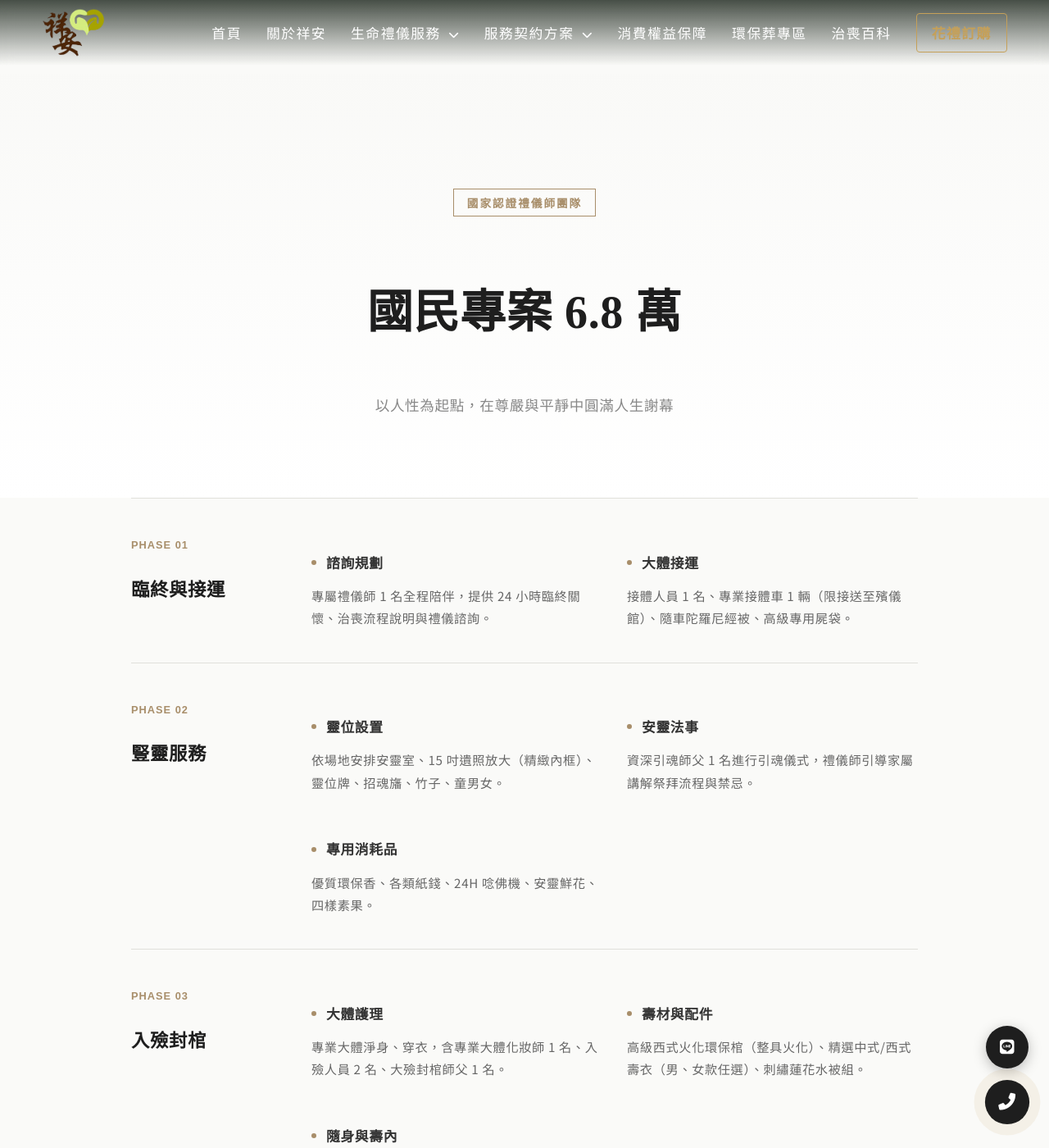
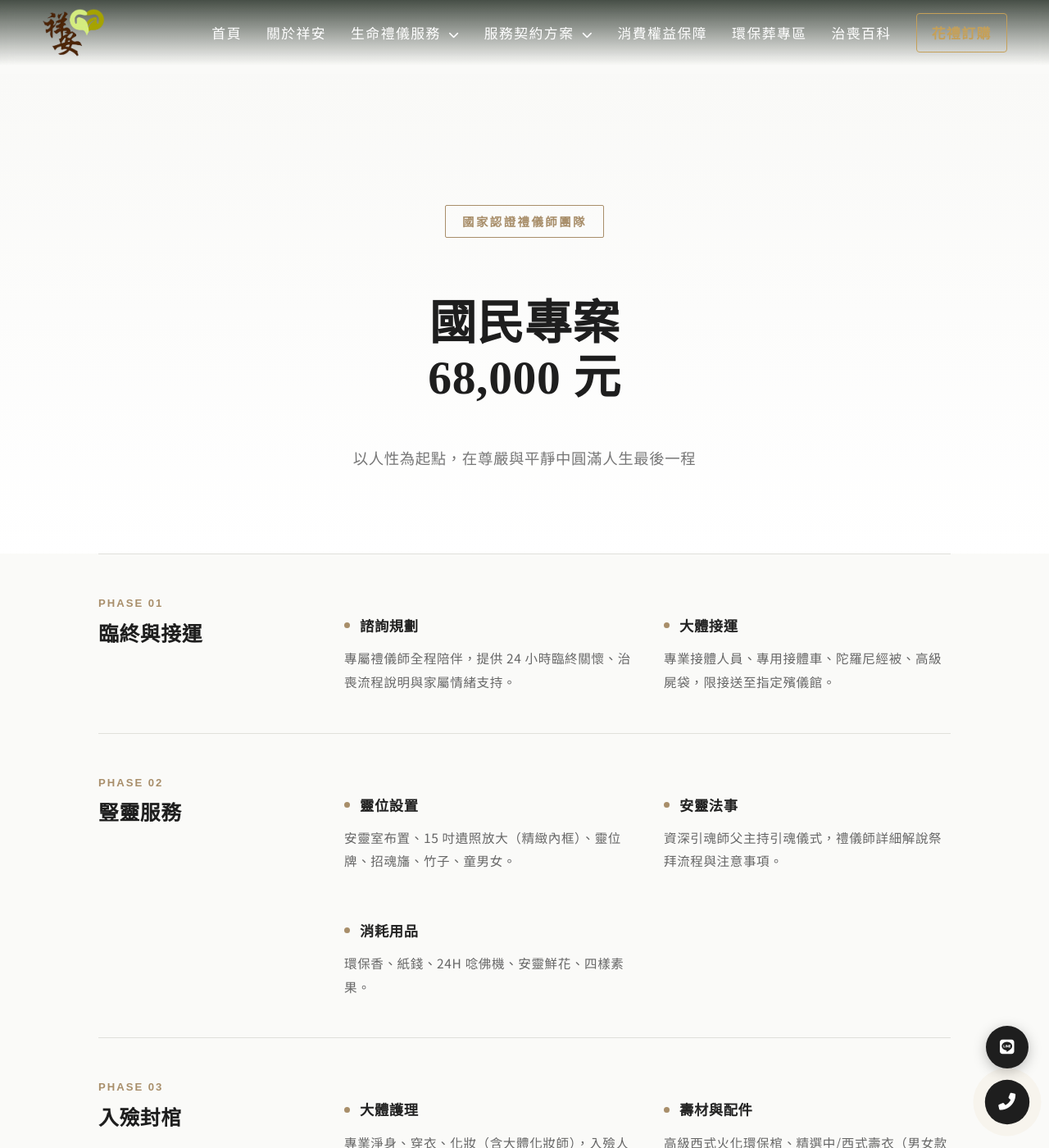
Before and after one commit to Shiangan/Shiangan, a Jekyll site: the page built from deed01.html, in a window 1280 px wide and 1400 px high. Shown: the whole window at 82% size. Built offline with Jekyll 4.4.1, drawn with Linux system fonts in a browser that asks for light colours; some web fonts are replaced; some of the changed text lies outside the part shown.

Commit message:
Update deed01.html

```diff
--- a/deed01.html
+++ b/deed01.html
@@ -2,29 +2,33 @@
 layout: null
 permalink: /deed01.html/
 ---
+
 <!DOCTYPE html>
 <html lang="zh-Hant-TW">
 <head>
     <meta charset="utf-8">
     <meta http-equiv="X-UA-Compatible" content="IE=edge">
-    <meta name="viewport" content="width=device-width, initial-scale=1">
+    <meta name="viewport" content="width=device-width, initial-scale=1.0">
 
-    <title>國民專案 6.8萬 | 祥安生命 - 新北台北桃園專業殯葬禮儀服務</title>
-    <meta name="description" content="祥安生命「國民專案」售價 68,000 元，提供最透明的禮儀服務清單。包含臨終關懷、大體接運、靈位設置、入殮封棺及告別奠禮，由國家認證禮儀師全程守護，服務範圍涵蓋北北基桃。">
+    <title>國民專案 68,000 元｜祥安生命 - 新北・台北・桃園專業殯葬禮儀服務</title>
+    <meta name="description" content="祥安生命「國民專案」68,000 元，提供最透明完整的治喪服務。含臨終關懷、大體接運、入殮封棺、告別奠禮、火化晉塔，由國家認證禮儀師全程守護，服務範圍涵蓋北北基桃。">
+    <meta name="keywords" content="殯葬, 國民專案, 68,000, 告別式, 火化, 禮儀社, 新北, 台北, 桃園">
+    <meta name="robots" content="index, follow">
 
     {% include head.html %}
 
     <script type="application/ld+json">
     {
-      "@context": "https://schema.org/",
-      "@type": "Product",
+      "@context": "https://schema.org",
+      "@type": "Service",
       "name": "祥安生命 國民專案",
-      "image": "{{ site.url }}{{ site.baseurl }}/images/og-default.jpg",
-      "description": "專業、尊嚴、透明的 6.8 萬國民禮儀專案，含完整治喪流程。",
-      "brand": {
-        "@type": "Brand",
-        "name": "祥安生命"
+      "description": "專業、透明、尊嚴的 68,000 元完整治喪服務，由國家認證禮儀師全程陪伴。",
+      "provider": {
+        "@type": "Organization",
+        "name": "祥安生命",
+        "url": "{{ site.url }}"
       },
+      "areaServed": ["新北市", "台北市", "桃園市", "基隆市"],
       "offers": {
         "@type": "Offer",
         "url": "{{ page.url | absolute_url }}",
@@ -40,148 +44,156 @@
         :root {
             --soft-bg: #F9F9F7;
             --border-color: #E0E0DB;
-            --accent: #a88e6a; /* 沿用您的品牌金 */
+            --accent: #a88e6a;
             --deep-ink: #1e1e1e;
+            --text-light: #666;
         }
 
-        /* 頂部視覺區 */
         .plan-hero {
-            padding: 140px 0 80px;
-            background: linear-gradient(rgba(249, 249, 247, 0.8), rgba(255, 255, 255, 1));
+            padding: 160px 20px 100px;
+            background: linear-gradient(to bottom, rgba(249,249,247,0.95), #ffffff);
             text-align: center;
+            position: relative;
         }
 
         .plan-badge {
             display: inline-block;
             border: 1px solid var(--accent);
             color: var(--accent);
-            padding: 4px 16px;
-            font-size: 0.85rem;
-            letter-spacing: 2px;
-            margin-bottom: 20px;
+            padding: 6px 20px;
+            font-size: 0.9rem;
+            letter-spacing: 2.5px;
             font-weight: 700;
+            border-radius: 2px;
+            margin-bottom: 24px;
         }
 
-        /* 契約內容容器 */
         .contract-wrapper {
-            max-width: 1000px;
-            margin: 0 auto 100px;
-            padding: 0 20px;
+            max-width: 1080px;
+            margin: 0 auto;
+            padding: 0 20px 120px;
         }
 
-        /* 分類塊設計 */
         .contract-section {
             display: grid;
-            grid-template-columns: 220px 1fr;
+            grid-template-columns: 240px 1fr;
+            gap: 60px;
             border-top: 1px solid var(--border-color);
-            padding: 40px 0;
+            padding: 48px 0;
         }
 
         .section-info h3 {
             font-family: 'Noto Serif TC', serif;
-            font-size: 1.4rem;
+            font-size: 1.55rem;
             color: var(--deep-ink);
-            margin-bottom: 10px;
+            margin: 0 0 8px 0;
         }
 
-        .section-info .item-count {
+        .item-count {
             font-family: 'Work Sans', sans-serif;
-            font-size: 0.8rem;
+            font-size: 0.82rem;
             color: var(--accent);
-            letter-spacing: 1px;
+            letter-spacing: 2px;
             font-weight: 700;
+            display: block;
+            margin-bottom: 4px;
         }
 
-        /* 細項清單 */
         .detail-list {
             display: grid;
-            grid-template-columns: 1fr 1fr;
-            gap: 30px;
+            grid-template-columns: repeat(auto-fit, minmax(320px, 1fr));
+            gap: 32px 40px;
         }
 
         .detail-item h4 {
-            font-size: 1.05rem;
+            font-size: 1.08rem;
             font-weight: 700;
-            color: #333;
-            margin-bottom: 12px;
+            color: #222;
+            margin-bottom: 10px;
             display: flex;
             align-items: center;
         }
 
         .detail-item h4::before {
             content: "";
-            width: 6px;
-            height: 6px;
+            width: 7px;
+            height: 7px;
             background: var(--accent);
+            border-radius: 50%;
             margin-right: 12px;
-            border-radius: 50%;
+            flex-shrink: 0;
         }
 
         .detail-item p {
-            font-size: 0.95rem;
-            line-height: 1.8;
-            color: #666;
+            font-size: 0.97rem;
+            line-height: 1.85;
+            color: var(--text-light);
             margin: 0;
         }
 
-        /* 總價區 */
         .price-summary {
             background: var(--deep-ink);
             color: #fff;
-            padding: 80px 40px;
+            padding: 100px 40px 90px;
             text-align: center;
-            margin-top: 40px;
             position: relative;
             overflow: hidden;
+            margin: 60px 0;
         }
 
         .price-summary h2 {
             font-family: 'Noto Serif TC', serif;
-            font-size: 2.5rem;
-            letter-spacing: 4px;
-            margin-bottom: 10px;
-        }
-
-        .price-summary p {
-            opacity: 0.7;
-            font-size: 1rem;
-            letter-spacing: 2px;
+            font-size: 2.8rem;
+            letter-spacing: 6px;
+            margin: 12px 0 16px;
         }
 
         .watermark {
             position: absolute;
-            font-size: 8rem;
-            font-weight: 900;
-            color: rgba(255,255,255,0.03);
             top: 50%;
             left: 50%;
             transform: translate(-50%, -50%);
+            font-size: 9.5rem;
+            font-weight: 900;
+            color: rgba(255,255,255,0.04);
             white-space: nowrap;
             pointer-events: none;
+            user-select: none;
         }
 
-        /* 備註卡片 */
         .note-card {
             background: var(--soft-bg);
-            padding: 40px;
-            margin-top: 40px;
-            border-radius: 4px;
-            border-left: 4px solid var(--accent);
+            padding: 48px;
+            border-radius: 6px;
+            border-left: 5px solid var(--accent);
+            box-shadow: 0 4px 20px rgba(0,0,0,0.04);
         }
 
         .note-card h5 {
-            font-weight: 700;
-            font-size: 1.1rem;
-            margin-bottom: 15px;
+            font-size: 1.15rem;
+            margin-bottom: 20px;
             color: var(--deep-ink);
         }
 
+        /* 提升可讀性 */
+        ul {
+            padding-left: 22px;
+        }
+
         @media (max-width: 768px) {
-            .contract-section { grid-template-columns: 1fr; gap: 20px; padding: 30px 0; }
-            .detail-list { grid-template-columns: 1fr; gap: 20px; }
-            .plan-hero { padding: 100px 0 50px; }
-            .plan-hero h1 { font-size: 2.2rem !important; }
-            .price-summary h2 { font-size: 1.8rem; }
+            .contract-section {
+                grid-template-columns: 1fr;
+                gap: 24px;
+                padding: 40px 0;
+            }
+            .detail-list {
+                grid-template-columns: 1fr;
+                gap: 28px;
+            }
+            .plan-hero { padding: 120px 20px 70px; }
+            .plan-hero h1 { font-size: 2.35rem !important; }
+            .price-summary h2 { font-size: 2.1rem; }
+            .price-summary { padding: 80px 20px; }
         }
     </style>
 </head>
@@ -192,15 +204,19 @@
     <main>
         <section class="plan-hero">
             <div class="wrapper">
-                <span class="plan-badge reveal">國家認證禮儀師團隊</span>
-                <h1 class="reveal" style="font-family: 'Noto Serif TC', serif; font-size: 3.5rem; color: var(--deep-ink);">國民專案 6.8 萬</h1>
-                <p class="reveal" style="font-size: 1.1rem; color: #888; margin-top: 20px;">以人性為起點，在尊嚴與平靜中圓滿人生謝幕</p>
+                <span class="plan-badge">國家認證禮儀師團隊</span>
+                <h1 style="font-family: 'Noto Serif TC', serif; font-size: 3.6rem; color: var(--deep-ink); line-height: 1.15;">
+                    國民專案<br>68,000 元
+                </h1>
+                <p style="font-size: 1.15rem; color: #777; max-width: 620px; margin: 28px auto 0;">
+                    以人性為起點，在尊嚴與平靜中圓滿人生最後一程
+                </p>
             </div>
         </section>
 
         <section class="contract-wrapper">
 
-            <div class="contract-section reveal">
+            <div class="contract-section">
                 <div class="section-info">
                     <span class="item-count">PHASE 01</span>
                     <h3>臨終與接運</h3>
@@ -208,16 +224,16 @@
                 <div class="detail-list">
                     <div class="detail-item">
                         <h4>諮詢規劃</h4>
-                        <p>專屬禮儀師 1 名全程陪伴，提供 24 小時臨終關懷、治喪流程說明與禮儀諮詢。</p>
+                        <p>專屬禮儀師全程陪伴，提供 24 小時臨終關懷、治喪流程說明與家屬情緒支持。</p>
                     </div>
                     <div class="detail-item">
                         <h4>大體接運</h4>
-                        <p>接體人員 1 名、專業接體車 1 輛（限接送至殯儀館）、隨車陀羅尼經被、高級專用屍袋。</p>
+                        <p>專業接體人員、專用接體車、陀羅尼經被、高級屍袋，限接送至指定殯儀館。</p>
                     </div>
                 </div>
             </div>
 
-            <div class="contract-section reveal">
+            <div class="contract-section">
                 <div class="section-info">
                     <span class="item-count">PHASE 02</span>
                     <h3>豎靈服務</h3>
@@ -225,20 +241,20 @@
                 <div class="detail-list">
                     <div class="detail-item">
                         <h4>靈位設置</h4>
-                        <p>依場地安排安靈室、15 吋遺照放大（精緻內框）、靈位牌、招魂旛、竹子、童男女。</p>
+                        <p>安靈室布置、15 吋遺照放大（精緻內框）、靈位牌、招魂旛、竹子、童男女。</p>
                     </div>
                     <div class="detail-item">
                         <h4>安靈法事</h4>
-                        <p>資深引魂師父 1 名進行引魂儀式，禮儀師引導家屬講解祭拜流程與禁忌。</p>
+                        <p>資深引魂師父主持引魂儀式，禮儀師詳細解說祭拜流程與注意事項。</p>
                     </div>
                     <div class="detail-item">
-                        <h4>專用消耗品</h4>
-                        <p>優質環保香、各類紙錢、24H 唸佛機、安靈鮮花、四樣素果。</p>
+                        <h4>消耗用品</h4>
+                        <p>環保香、紙錢、24H 唸佛機、安靈鮮花、四樣素果。</p>
                     </div>
                 </div>
             </div>
 
-            <div class="contract-section reveal">
+            <div class="contract-section">
                 <div class="section-info">
                     <span class="item-count">PHASE 03</span>
                     <h3>入殮封棺</h3>
@@ -246,41 +262,41 @@
                 <div class="detail-list">
                     <div class="detail-item">
                         <h4>大體護理</h4>
-                        <p>專業大體淨身、穿衣，含專業大體化妝師 1 名、入殮人員 2 名、大殮封棺師父 1 名。</p>
+                        <p>專業淨身、穿衣、化妝（含大體化妝師），入殮人員 2 名 + 大殮封棺師父 1 名。</p>
                     </div>
                     <div class="detail-item">
                         <h4>壽材與配件</h4>
-                        <p>高級西式火化環保棺（整具火化）、精選中式/西式壽衣（男、女款任選）、刺繡蓮花水被組。</p>
+                        <p>高級西式火化環保棺、精選中/西式壽衣（男女款任選）、刺繡蓮花水被組。</p>
                     </div>
                     <div class="detail-item">
-                        <h4>隨身與壽內</h4>
-                        <p>隨身庫錢 5000 萬、完整壽內用品組（梳子、扇子、鏡子、過山褲、棺底蓆、口含銀等）。</p>
+                        <h4>壽內用品</h4>
+                        <p>隨身庫錢 5000 萬 + 完整壽內組（梳子、扇子、鏡子、過山褲、棺底蓆、口含銀等）。</p>
                     </div>
                 </div>
             </div>
 
-            <div class="contract-section reveal">
+            <div class="contract-section">
                 <div class="section-info">
                     <span class="item-count">PHASE 04</span>
                     <h3>告別奠禮</h3>
                 </div>
                 <div class="detail-list">
                     <div class="detail-item">
-                        <h4>式場佈置</h4>
-                        <p>6 呎精緻鮮花式場、西式優雅牌樓、獻花圈、收付處整體佈置、現場洗淨水服務。</p>
+                        <h4>式場布置</h4>
+                        <p>6 呎精緻鮮花式場、西式優雅牌樓、獻花圈、收付處布置、現場洗淨水服務。</p>
                     </div>
                     <div class="detail-item">
                         <h4>奠禮執行</h4>
-                        <p>誦經師父 1 名（出殯迴向與圓七）、親屬黑袍 10 套提供、禮簿、謝卡等文具耗材。</p>
+                        <p>誦經師父（含出殯迴向與圓七）、親屬黑袍 10 套、禮簿、謝卡等文具耗材。</p>
                     </div>
                     <div class="detail-item">
                         <h4>祭品供奉</h4>
-                        <p>標準三牲、季節水果、12 菜碗（葷素可任選）、米酒、奠禮專用金銀紙與香燭。</p>
+                        <p>標準三牲、季節水果、12 菜碗（葷素可選）、米酒、金銀紙與香燭。</p>
                     </div>
                 </div>
             </div>
 
-            <div class="contract-section reveal">
+            <div class="contract-section">
                 <div class="section-info">
                     <span class="item-count">PHASE 05</span>
                     <h3>發引晉塔</h3>
@@ -288,32 +304,32 @@
                 <div class="detail-list">
                     <div class="detail-item">
                         <h4>火化發引</h4>
-                        <p>出殯引導師父 1 名、移柩扶棺人員 1 組、返主安靈師父 1 名（視家屬需求辦理）。</p>
+                        <p>出殯引導師父、移柩扶棺人員、返主安靈師父（依家屬需求）。</p>
                     </div>
                     <div class="detail-item">
-                        <h4>骨灰容器</h4>
-                        <p>標準黑花崗骨灰罐（可折價更換其他材質）、骨灰罐刻字描金、彩色瓷像鑲嵌、專業封罐服務。</p>
+                        <h4>骨灰安置</h4>
+                        <p>標準黑花崗骨灰罐（可折價升級）、刻字描金、彩色瓷像鑲嵌、專業封罐。</p>
                     </div>
                     <div class="detail-item">
-                        <h4>後續追思</h4>
-                        <p>百日、對年、合爐日主動電話通知，永久免費喪葬禮儀諮詢與晉塔諮詢服務。</p>
+                        <h4>後續服務</h4>
+                        <p>百日、對年、合爐主動通知，永久免費喪葬禮儀諮詢服務。</p>
                     </div>
                 </div>
             </div>
 
-            <div class="price-summary reveal">
+            <div class="price-summary">
                 <div class="watermark">TRANSPARENT</div>
-                <p>服務契約總價</p>
-                <h2>新台幣 陸萬捌仟元整</h2>
-                <p>— 祥安生命 · 專業與尊嚴的最後守護 —</p>
+                <p style="font-size: 1.1rem; opacity: 0.85; letter-spacing: 2px;">服務契約總價</p>
+                <h2>新臺幣陸萬捌仟元整</h2>
+                <p style="margin-top: 20px; opacity: 0.8;">— 祥安生命　專業與尊嚴的最後守護 —</p>
             </div>
 
-            <div class="note-card reveal">
-                <h5><i class="fas fa-info-circle" style="margin-right:8px; color:var(--accent);"></i> 貼心提醒與備註</h5>
-                <ul style="list-style: decimal; margin-left: 20px; line-height: 2; font-size: 0.95rem; color: #555;">
-                    <li>本公司義務代辦各項殯儀館設施使用及火化申請，相關<strong>政府規費依據據實報實銷</strong>。</li>
-                    <li>因各地風俗、宗教習慣不同，如有本合約外之額外品項需求，費用另行議定。</li>
-                    <li>本專案已包含治喪期間所有禮儀指導、流程規劃及代領相關證明之服務，不額外收取紅包費用。</li>
+            <div class="note-card">
+                <h5><i class="fas fa-info-circle" style="margin-right:8px; color:var(--accent);"></i> 重要提醒</h5>
+                <ul style="list-style: decimal; line-height: 2; font-size: 0.96rem; color: #555;">
+                    <li>本公司義務代辦殯儀館設施使用與火化申請，相關<strong>政府規費依實際據實報銷</strong>。</li>
+                    <li>因各地風俗與宗教信仰不同，若有合約以外之額外需求，費用另行議定。</li>
+                    <li>本專案已包含全程禮儀指導、流程規劃及證明文件代領服務，<strong>不額外收取紅包</strong>。</li>
                 </ul>
             </div>
 
```
Also changed, not shown: other parts of deed01.html (+12 -5 lines).
